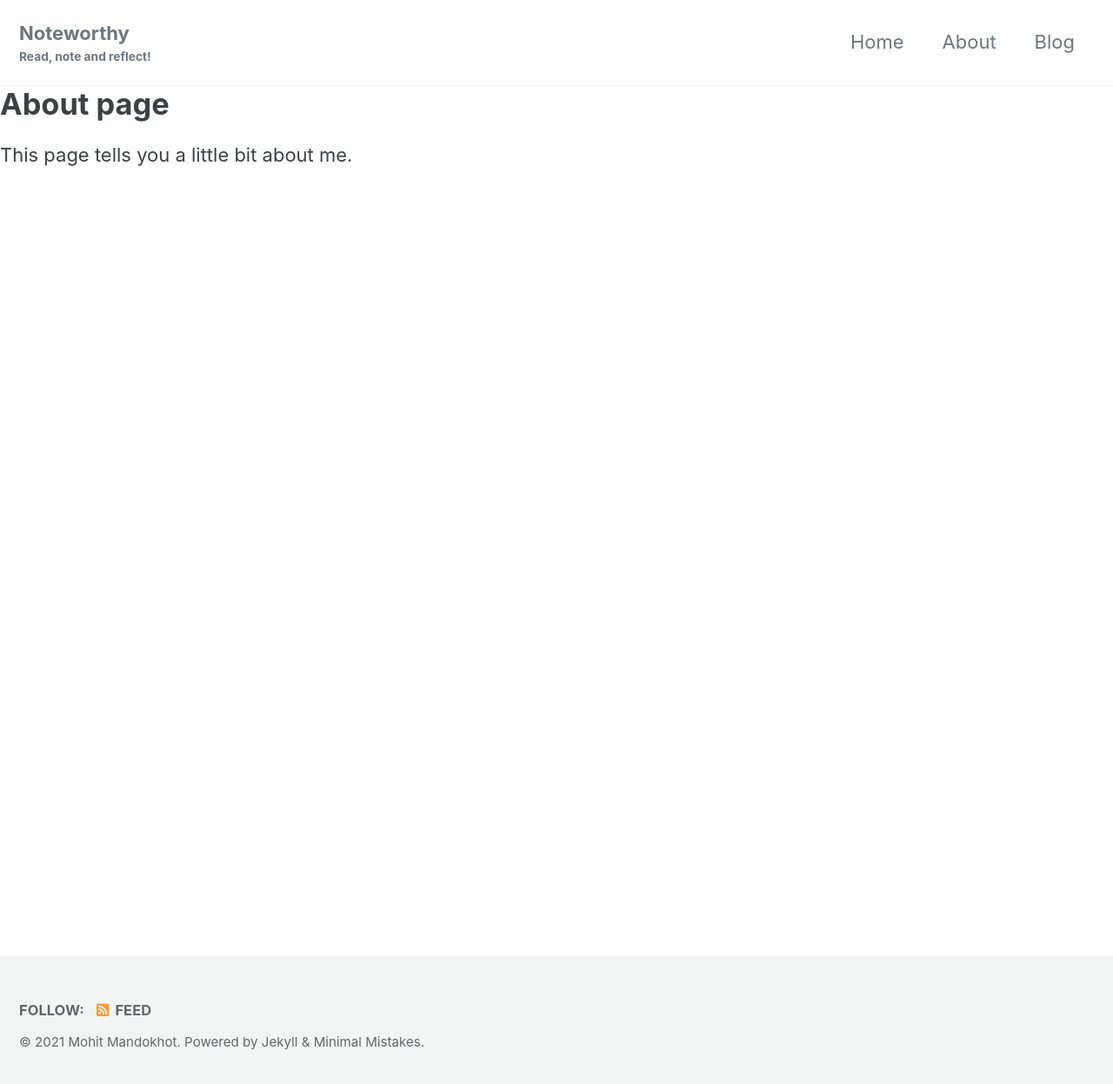
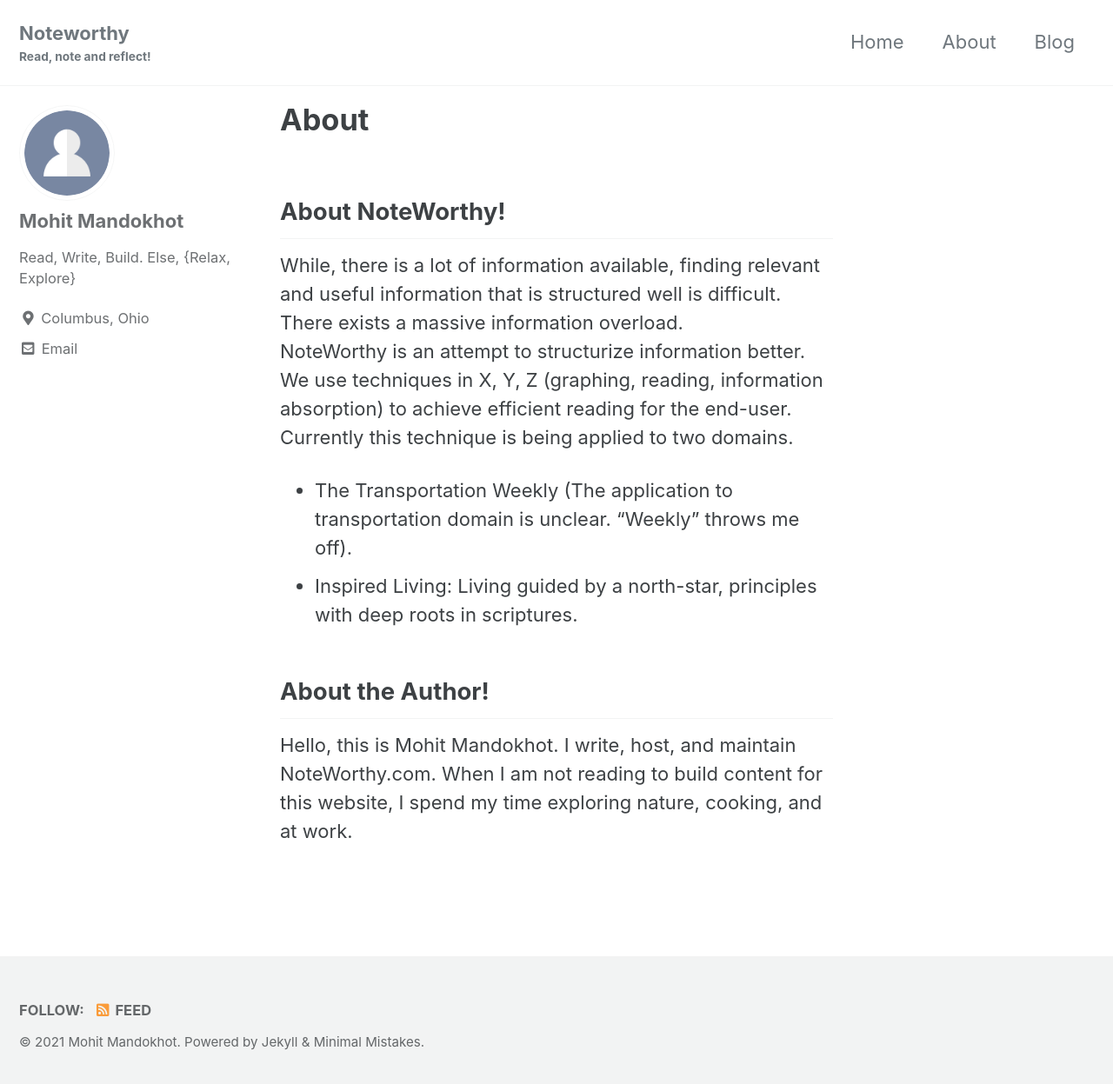
Before and after one commit to trcmohitmandokhot/blog, a Jekyll site: the page built from about.md, in a window 1280 px wide and 1255 px high. Shown: the top 1247 px of the window at 87% size. Built offline with Jekyll 4.4.1, drawn with Linux system fonts in a browser that asks for light colours; cached includes are drawn as plain includes.

Commit message:
Upgraded About Page

```diff
--- a/_config.yml
+++ b/_config.yml
@@ -98,8 +98,8 @@
 # Site Author
 author:
   name             : "Mohit Mandokhot"
-  avatar           : # path of avatar image, e.g. "/assets/images/bio-photo.jpg"
-  bio              : "Engineer"
+  avatar           : "/assets/images/icon_no-user-image.png"
+  bio              : "Read, Write, Build. Else, {Relax, Explore}"
   location         : "Columbus, Ohio"
   email            :
   links:
--- a/about.md
+++ b/about.md
@@ -1,7 +1,15 @@
 ---
-layout: default
+layout: single
 title: About
+author_profile: true
 ---
-# About page
+## About NoteWorthy!
+While, there is a lot of information available, finding relevant and useful information that is structured well is difficult. There exists a massive information overload.
+NoteWorthy is an attempt to structurize information better.
+We use techniques in X, Y, Z (graphing, reading, information absorption) to achieve efficient reading for the end-user.
+Currently this technique is being applied to two domains.
+- The Transportation Weekly (The application to transportation domain is unclear. "Weekly" throws me off).
+- Inspired Living: Living guided by a north-star, principles with deep roots in scriptures.
 
-This page tells you a little bit about me.
+## About the Author!
+Hello, this is Mohit Mandokhot. I write, host, and maintain NoteWorthy.com. When I am not reading to build content for this website, I spend my time exploring nature, cooking, and at work.
```
Also changed, not shown: assets/images/icon_no-user-image.png (added).
